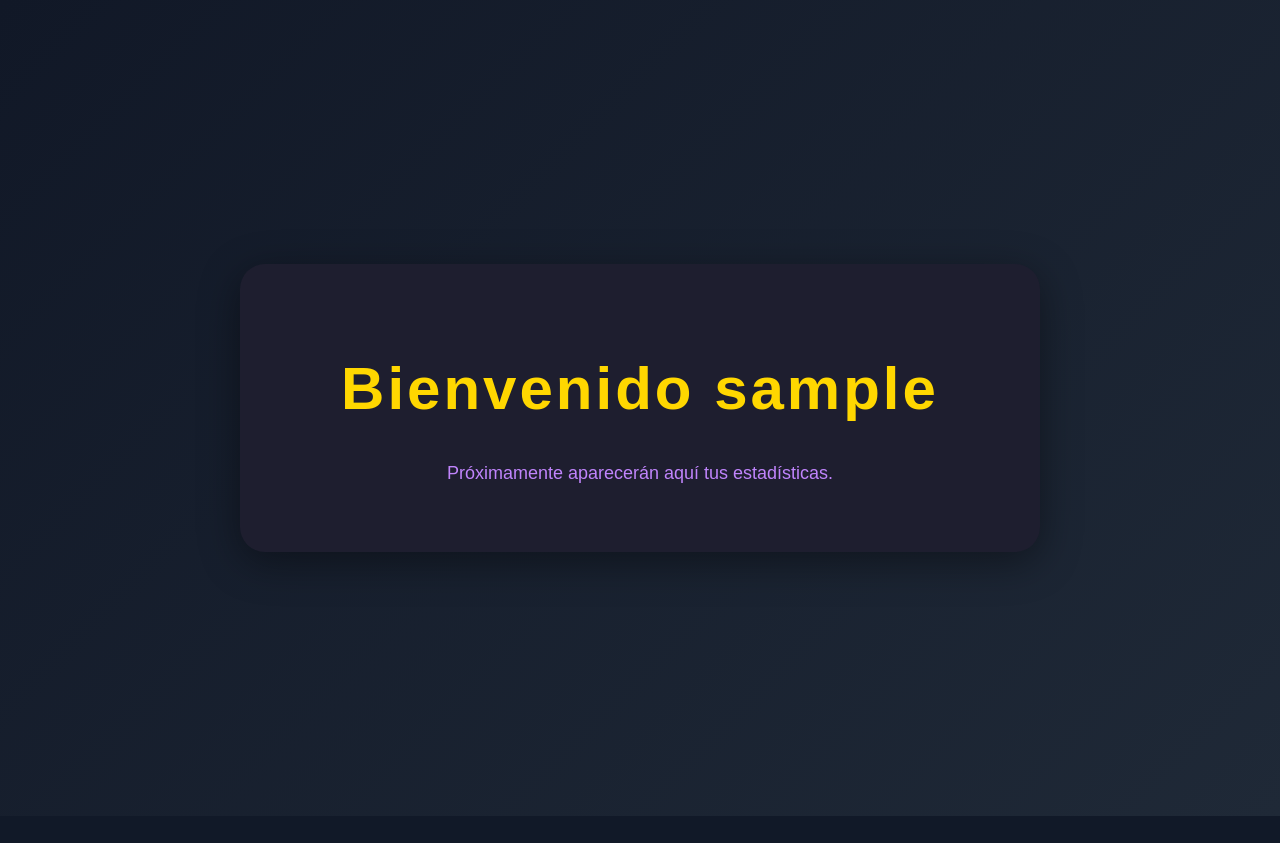
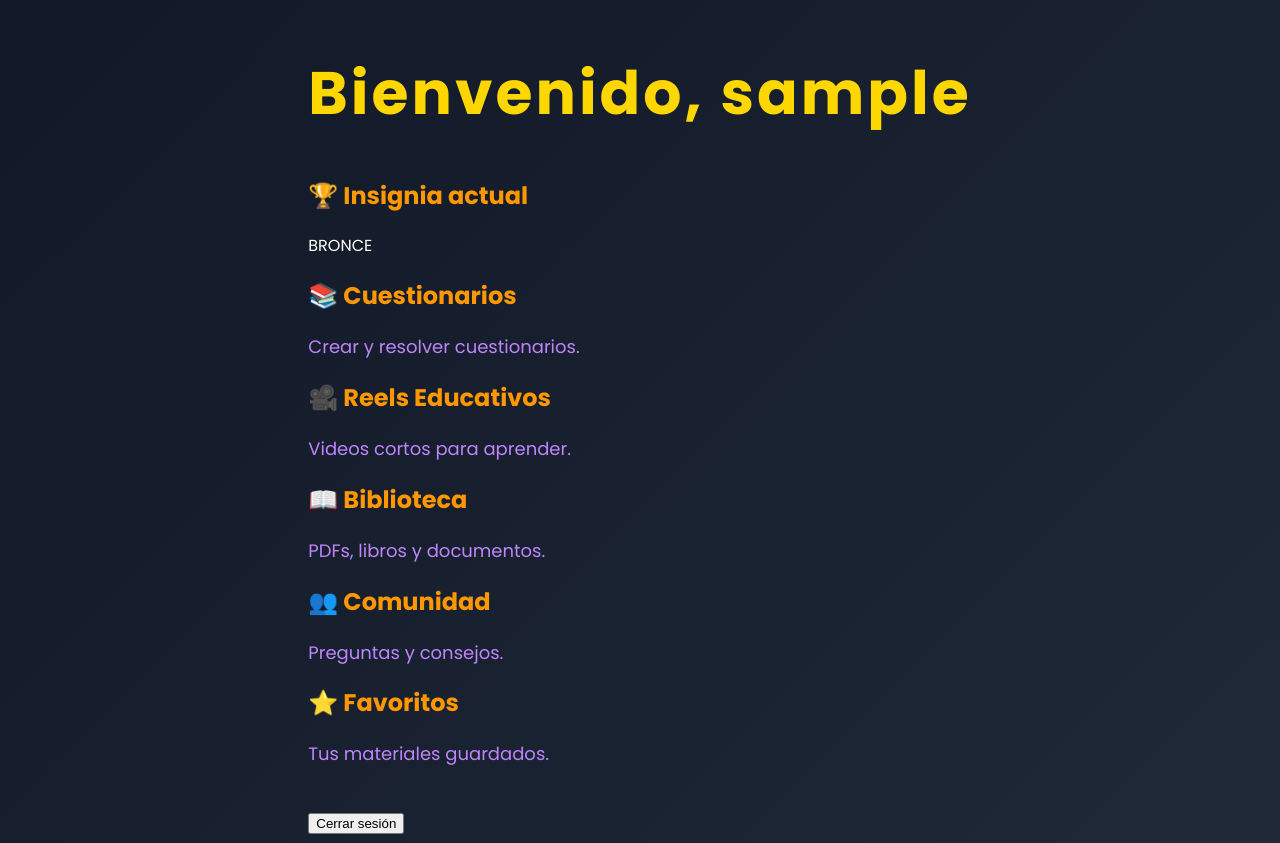
Before and after one commit to eray1324/Nobiru-0.1, a Flask app: page /dashboard in a window 1280 px wide. Before the commit the page ends 816 px from the top, so only its background shows below. Run offline with Flask 3, Linux system fonts and the light colour scheme; the visitor is signed in with stand-in values (Sample User, id 1).

Commit message:
Update dashboard.html

```diff
--- a/templates/dashboard.html
+++ b/templates/dashboard.html
@@ -3,21 +3,67 @@
 <head>
 
     <meta charset="UTF-8">
+    <title>Dashboard - NOBIRU</title>
 
-    <title>Dashboard - NOBIRU</title>
+    <link rel="preconnect" href="https://fonts.googleapis.com">
+    <link rel="preconnect" href="https://fonts.gstatic.com" crossorigin>
+
+    <link href="https://fonts.googleapis.com/css2?family=Poppins:wght@300;400;500;600;700&display=swap" rel="stylesheet">
 
     <link rel="stylesheet"
           href="{{ url_for('static', filename='css/style.css') }}">
 
 </head>
-
 <body>
 
-<div class="contenedor">
+<div class="dashboard">
 
-    <h1>Bienvenido {{ usuario }}</h1>
+    <h1>Bienvenido, {{ usuario }}</h1>
 
-    <p>Próximamente aparecerán aquí tus estadísticas.</p>
+    <div class="insignia">
+
+        <h2>🏆 Insignia actual</h2>
+
+        <div class="bronze-badge">
+            BRONCE
+        </div>
+
+    </div>
+
+    <div class="cards">
+
+        <div class="card">
+            <h2>📚 Cuestionarios</h2>
+            <p>Crear y resolver cuestionarios.</p>
+        </div>
+
+        <div class="card">
+            <h2>🎥 Reels Educativos</h2>
+            <p>Videos cortos para aprender.</p>
+        </div>
+
+        <div class="card">
+            <h2>📖 Biblioteca</h2>
+            <p>PDFs, libros y documentos.</p>
+        </div>
+
+        <div class="card">
+            <h2>👥 Comunidad</h2>
+            <p>Preguntas y consejos.</p>
+        </div>
+
+        <div class="card">
+            <h2>⭐ Favoritos</h2>
+            <p>Tus materiales guardados.</p>
+        </div>
+
+    </div>
+
+    <br>
+
+    <a href="/logout">
+        <button>Cerrar sesión</button>
+    </a>
 
 </div>
 
```
